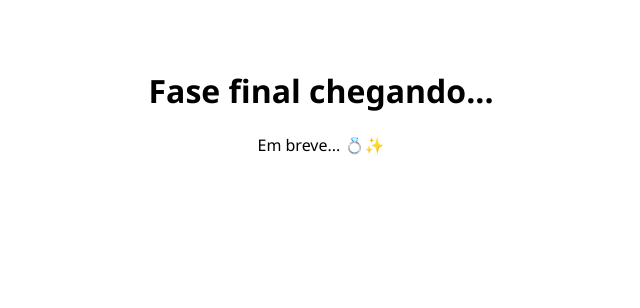
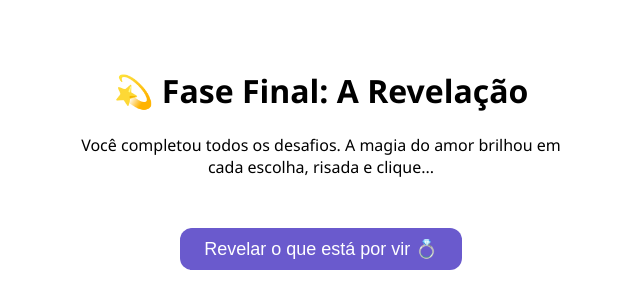
Before and after one commit to MatheusJubat/clone-tabnews, a Next.js app: page /aventura/faseFinal in a window 1280 px wide. Shown: the top 308 px of the page, without its empty margins (319-959 px from the left). Built offline with nearby package versions, Linux system fonts and the light colour scheme.

Commit message:
Corrige fluxo das fases e adiciona transição final para o pedido

```diff
--- a/pages/aventura/faseFinal.js
+++ b/pages/aventura/faseFinal.js
@@ -1,4 +1,12 @@
+import { useRouter } from "next/router";
+
 export default function FaseFinal() {
+  const router = useRouter();
+
+  const irParaPedido = () => {
+    router.push("/pedido");
+  };
+
   return (
     <div
       style={{
@@ -7,8 +15,26 @@ export default function FaseFinal() {
         fontFamily: "'Segoe UI', sans-serif",
       }}
     >
-      <h1>Fase final chegando...</h1>
-      <p>Em breve... 💍✨</p>
+      <h1>💫 Fase Final: A Revelação</h1>
+      <p style={{ maxWidth: "500px", margin: "20px auto" }}>
+        Você completou todos os desafios. A magia do amor brilhou em cada
+        escolha, risada e clique...
+      </p>
+      <button
+        onClick={irParaPedido}
+        style={{
+          marginTop: "30px",
+          fontSize: "18px",
+          padding: "10px 24px",
+          borderRadius: "12px",
+          backgroundColor: "#6a5acd",
+          border: "none",
+          color: "#fff",
+          cursor: "pointer",
+        }}
+      >
+        Revelar o que está por vir 💍
+      </button>
     </div>
   );
 }
--- a/pages/galeria.js
+++ b/pages/galeria.js
@@ -87,7 +87,7 @@ export default function Galeria() {
       </div>
 
       <a
-        href="/pedido"
+        href="/aventura/fase1"
         style={{
           marginTop: "40px",
           display: "inline-block",
--- a/pages/joguinho.js
+++ b/pages/joguinho.js
@@ -100,7 +100,7 @@ export default function Joguinho() {
               display: "inline-block",
             }}
           >
-            Ver Surpresa ❤️
+            Ver Galeria 🐱✨
           </a>
         </div>
       )}
```
Also changed, not shown: pages/aventura/fase2.js (+28 -2 lines).
